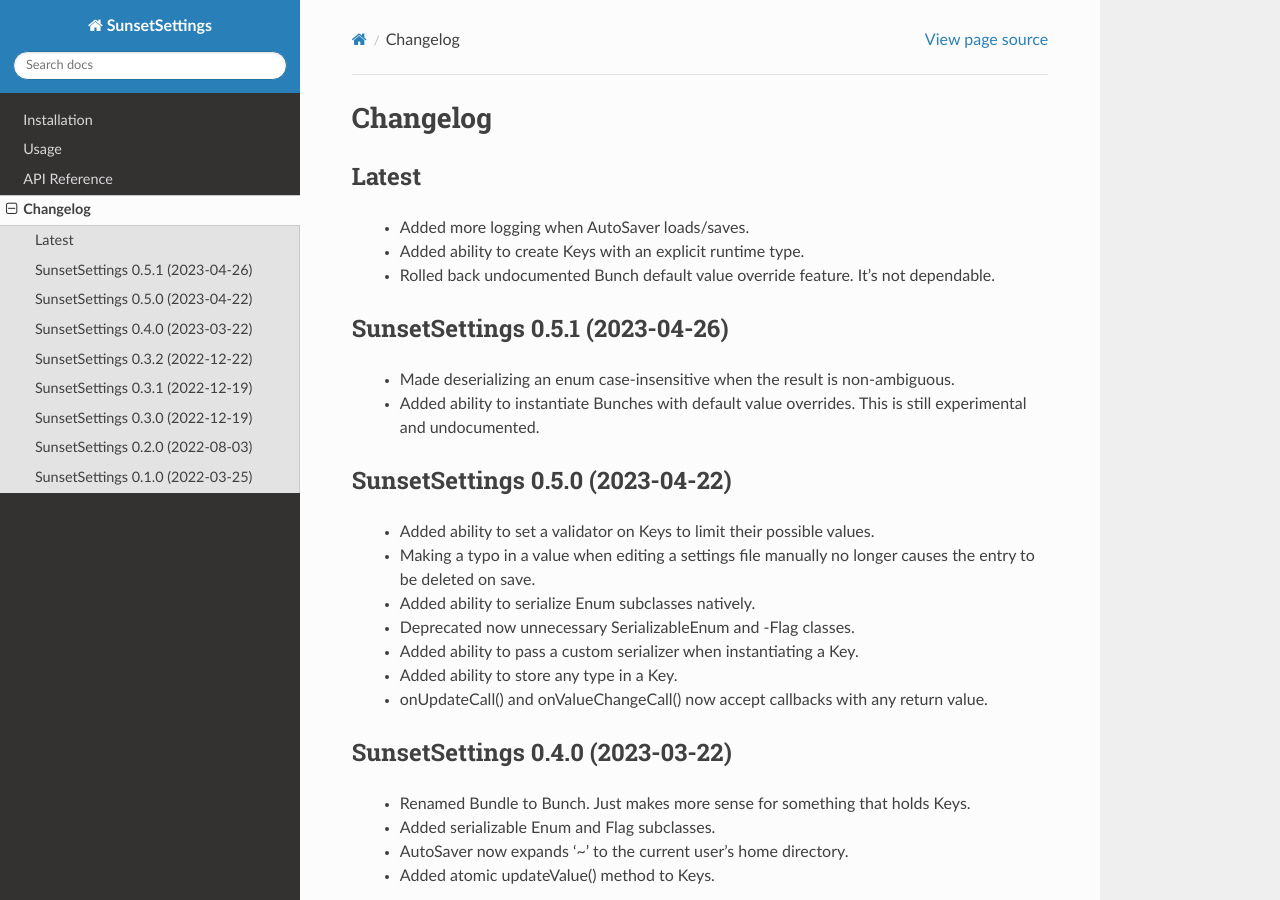
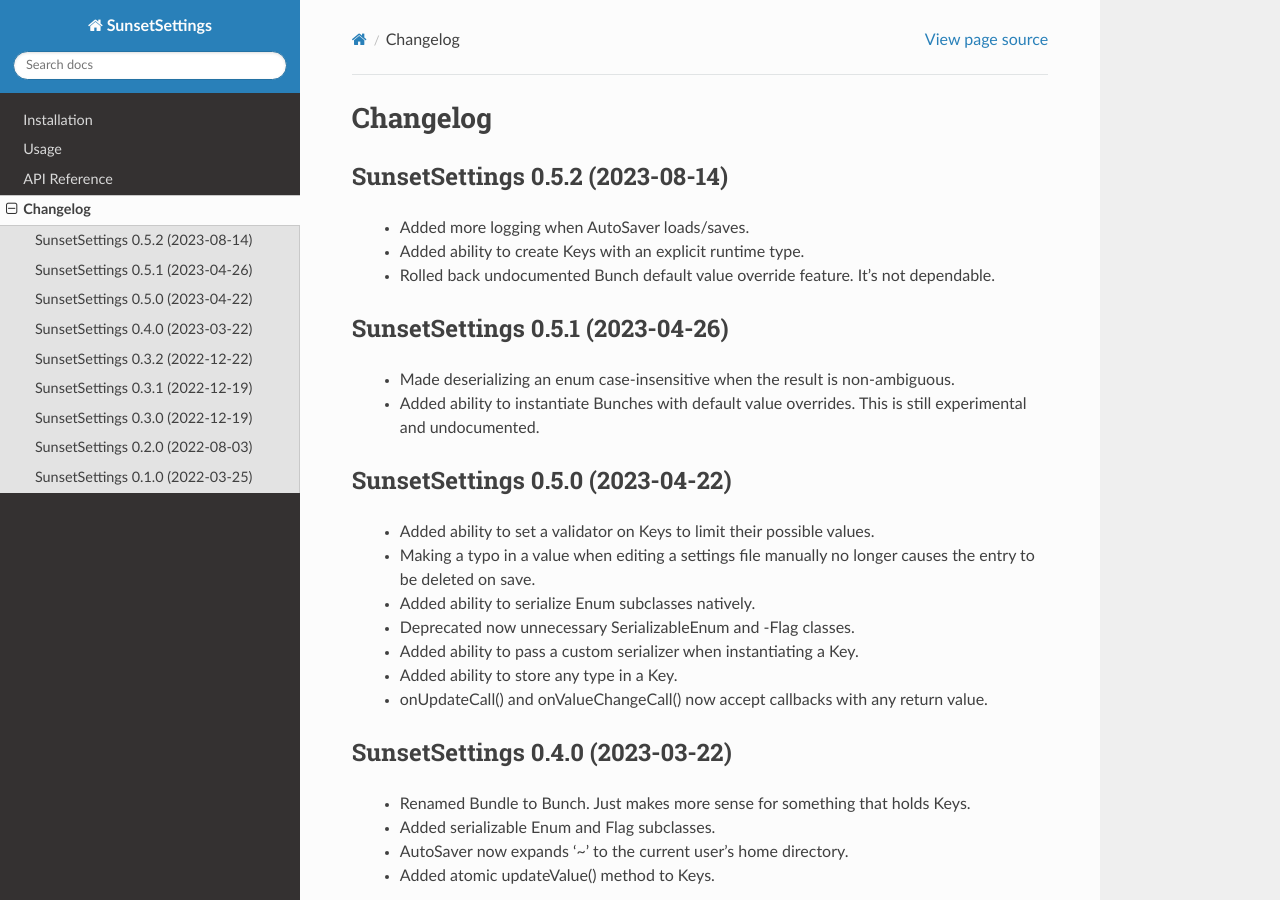
Before and after one commit to pvaret/SunsetSettings, a Sphinx documentation site: the page built from docs/source/changelog.rst, in a window 1280 px wide and 900 px high. Built offline with Sphinx 7.4.7 and the Read the Docs theme 2.0.0, drawn with Linux system fonts in a browser that asks for light colours.

Commit message:
Tagged v0.5.2.

```diff
--- a/docs/source/changelog.rst
+++ b/docs/source/changelog.rst
@@ -1,8 +1,8 @@
 Changelog
 =========
 
-Latest
-------
+SunsetSettings 0.5.2 (2023-08-14)
+---------------------------------
 
   - Added more logging when AutoSaver loads/saves.
   - Added ability to create Keys with an explicit runtime type.
--- a/sunset/__init__.py
+++ b/sunset/__init__.py
@@ -1,7 +1,7 @@
 "SunsetSettings: a type-safe, extensible settings system with inheritance."
 
 __project__ = "SunsetSettings"
-__version__ = "0.5.1-dev"
+__version__ = "0.5.2"
 __author__ = "P. Varet"
 __copyright__ = "2022-2023, P. Varet"
 
```
